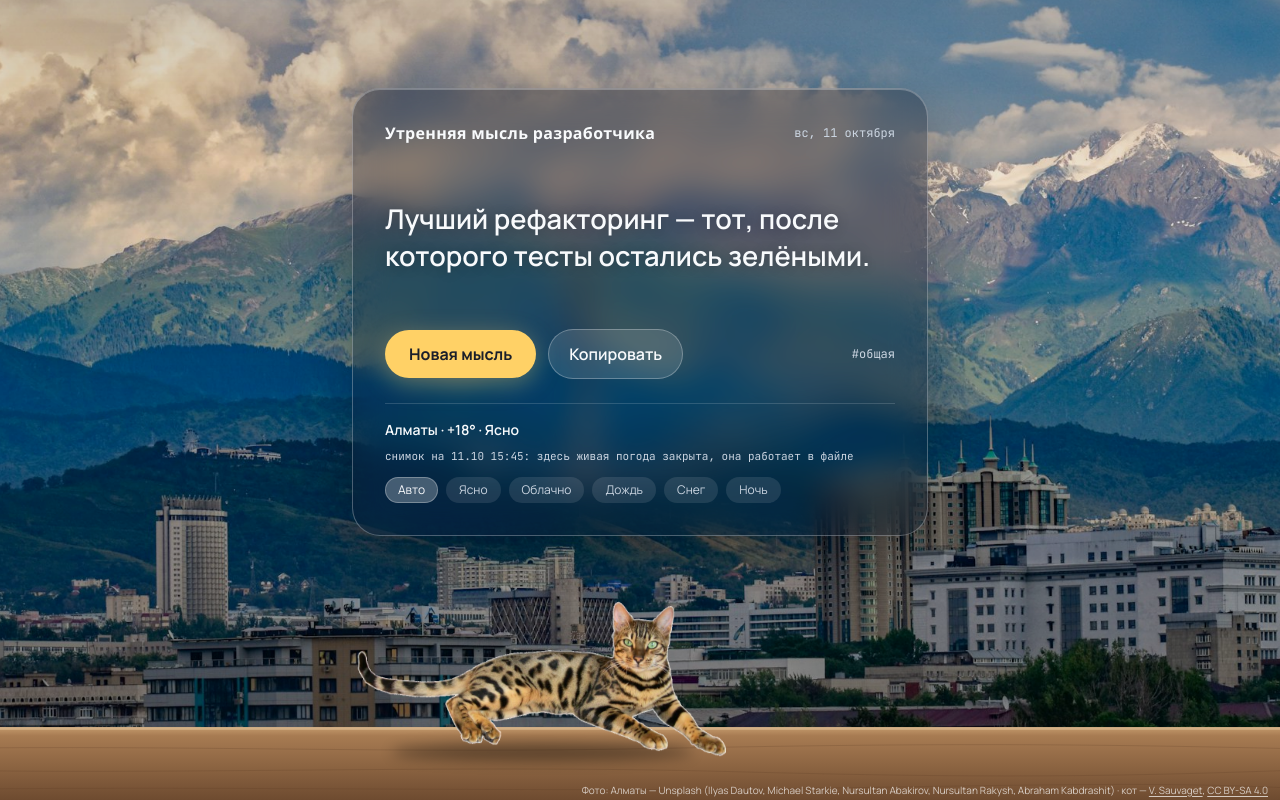
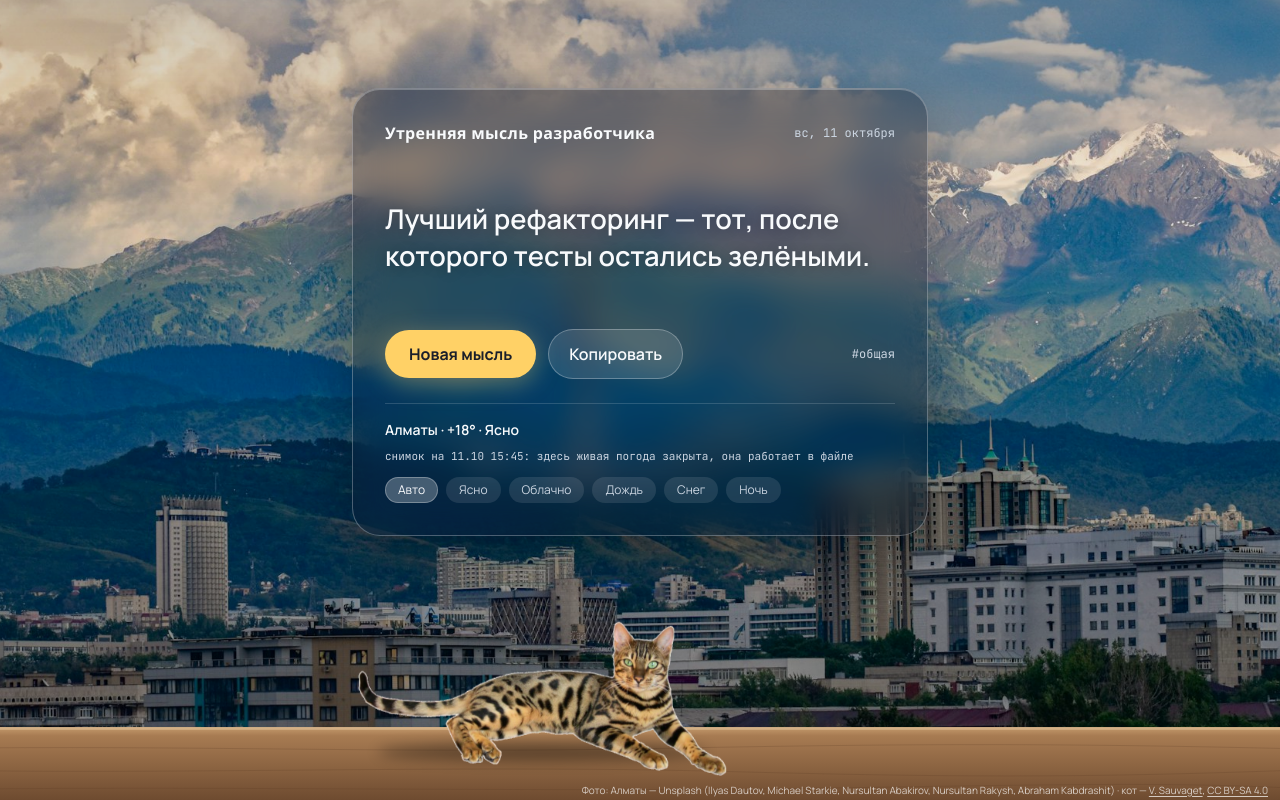
Before and after one commit to laitik-kz/morning-thought, a plain HTML site: page index.html in a window 1280 px wide. Drawn offline with nearby package versions, Linux system fonts and the light colour scheme; no server answers; a web font is replaced by a local one.

Commit message:
Кот на «Ясно» лежит ниже; расстановка кота по расчёту сразу при старте
Co-Authored-By: Claude Opus 5.5 <noreply@anthropic.com>

```diff
--- a/index.html
+++ b/index.html
@@ -242,9 +242,9 @@ body { margin: 0; background: var(--sky-top); color: var(--ink); font-family: va
     mon: 'понедельник', fri: 'пятница', weekend: 'выходной', morning: 'утро', late: 'не_утро',
   };
   // Коты с Wikimedia Commons. box — границы непрозрачной части картинки [left, top, right, bottom] в пикселях,
-  // по ним кот ставится лапами на подоконник. size — видимая высота кота в единицах сцены.
+  // по ним кот ставится лапами на подоконник. size — видимая высота кота в единицах сцены, drop — насколько опустить ниже.
   const CATS = {
-    clear:  { w: 968, h: 700, box: [7, 151, 959, 548], size: 172, author: 'V. Sauvaget', file: 'Brown_spotted_tabby_bengal_cat_2.png', lic: 'CC BY-SA 4.0', licUrl: 'https://creativecommons.org/licenses/by-sa/4.0' },
+    clear:  { w: 968, h: 700, box: [7, 151, 959, 548], size: 172, drop: 24, author: 'V. Sauvaget', file: 'Brown_spotted_tabby_bengal_cat_2.png', lic: 'CC BY-SA 4.0', licUrl: 'https://creativecommons.org/licenses/by-sa/4.0' },
     cloudy: { w: 960, h: 920, box: [16, 5, 904, 915], size: 205, author: 'Painjet', file: 'Cat_named_Pipi_(2).png', lic: 'CC BY 4.0', licUrl: 'https://creativecommons.org/licenses/by/4.0' },
     rain:   { w: 557, h: 824, box: [25, 20, 556, 803], size: 210, author: 'Heikki Siltala (catza.net)', file: 'EUR_cat_transparent.png', lic: 'CC BY-SA 4.0', licUrl: 'https://creativecommons.org/licenses/by-sa/4.0' },
     snow:   { w: 463, h: 539, box: [61, 15, 461, 538], size: 195, author: 'Gfeissweet', file: 'Garfield,_My_cat_with_no_background.png', lic: 'CC BY-SA 4.0', licUrl: 'https://creativecommons.org/licenses/by-sa/4.0' },
@@ -301,7 +301,7 @@ body { margin: 0; background: var(--sky-top); color: var(--ink); font-family: va
     img.setAttribute('width', c.w * k);
     img.setAttribute('height', c.h * k);
     img.setAttribute('x', CAT_CX - (l + r) / 2 * k);
-    img.setAttribute('y', SILL_Y - b * k);
+    img.setAttribute('y', SILL_Y + (c.drop || 0) - b * k);
     $('cat-shadow').setAttribute('rx', (r - l) * k * 0.45);
     const fileUrl = 'https://commons.wikimedia.org/wiki/File:' + c.file;
     $('cat-credit').innerHTML = `кот — <a href="${fileUrl}" target="_blank" rel="noopener">${c.author}</a>, <a href="${c.licUrl}" target="_blank" rel="noopener">${c.lic}</a>`;
@@ -542,6 +542,7 @@ body { margin: 0; background: var(--sky-top); color: var(--ink); font-family: va
 
   // ---------- старт ----------
   resize();
+  placeCat(catKey);
   $('today').textContent = almatyParts().label;
   renderWeather();
   applyScene();
```
